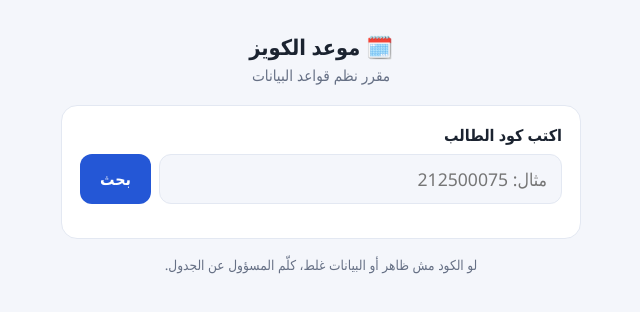
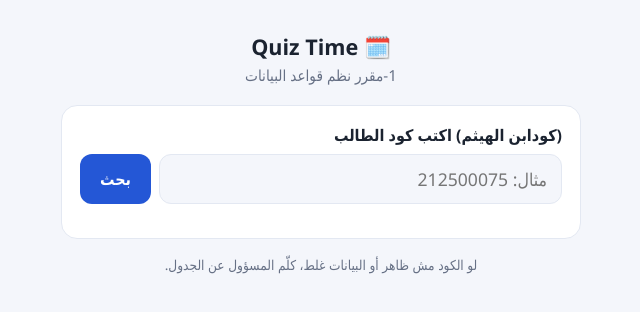
Before and after one commit to engomarsamehfcih-svg/Quiz, a plain HTML site: page index.html in a window 1280 px wide. Shown: the whole page, without its empty margins (319-959 px from the left). Drawn offline with Linux system fonts and the light colour scheme.

Commit message:
Update index.html

```diff
--- a/index.html
+++ b/index.html
@@ -3,7 +3,7 @@
 <head>
 <meta charset="utf-8">
 <meta name="viewport" content="width=device-width, initial-scale=1, viewport-fit=cover">
-<title>موعد الكويز</title>
+<title>Quiz Time</title>
 <style>
 :root{box-sizing:border-box;padding-top:env(safe-area-inset-top,0px);padding-bottom:env(safe-area-inset-bottom,0px);
 --bg:#f4f6fb;--card:#fff;--text:#1b2330;--muted:#667085;--accent:#2457d6;--accent-t:#fff;--line:#e3e8f2;--ok:#e8f1ff;--err:#fdecec;--errt:#a12a2a;color-scheme:light}
@@ -36,10 +36,10 @@ button{font:inherit;font-weight:600;padding:12px 20px;border:0;border-radius:12p
 </head>
 <body>
 <main>
-  <h1>🗓️ موعد الكويز</h1>
-  <p class="sub">مقرر نظم قواعد البيانات</p>
+  <h1>🗓️ Quiz Time</h1>
+  <p class="sub">1-مقرر نظم قواعد البيانات</p>
   <div class="card">
-    <label for="q">اكتب كود الطالب</label>
+    <label for="q">(كودابن الهيثم) اكتب كود الطالب</label>
     <div class="row">
       <input id="q" inputmode="numeric" autocomplete="off" placeholder="مثال: 212500075">
       <button id="go" type="button">بحث</button>
```
